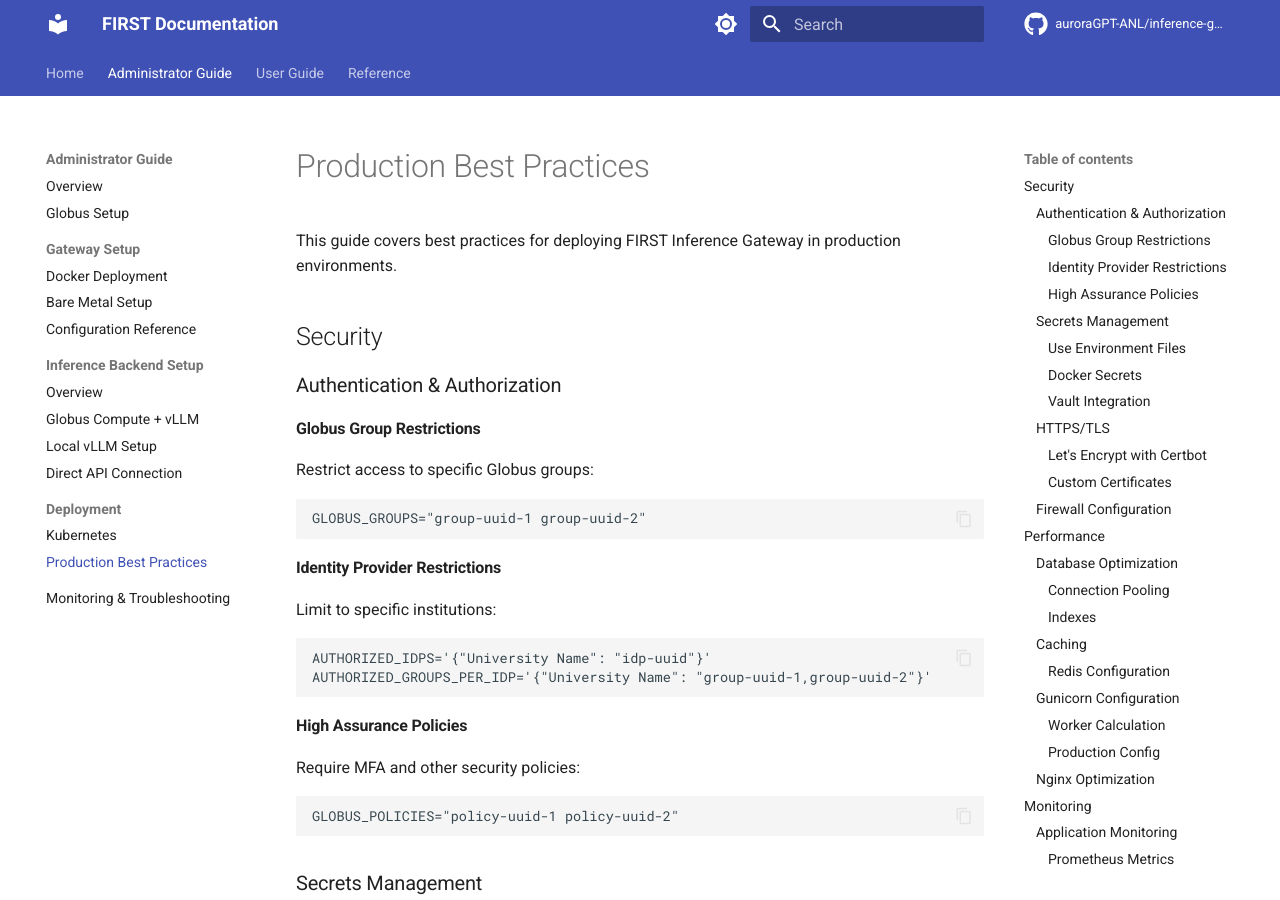
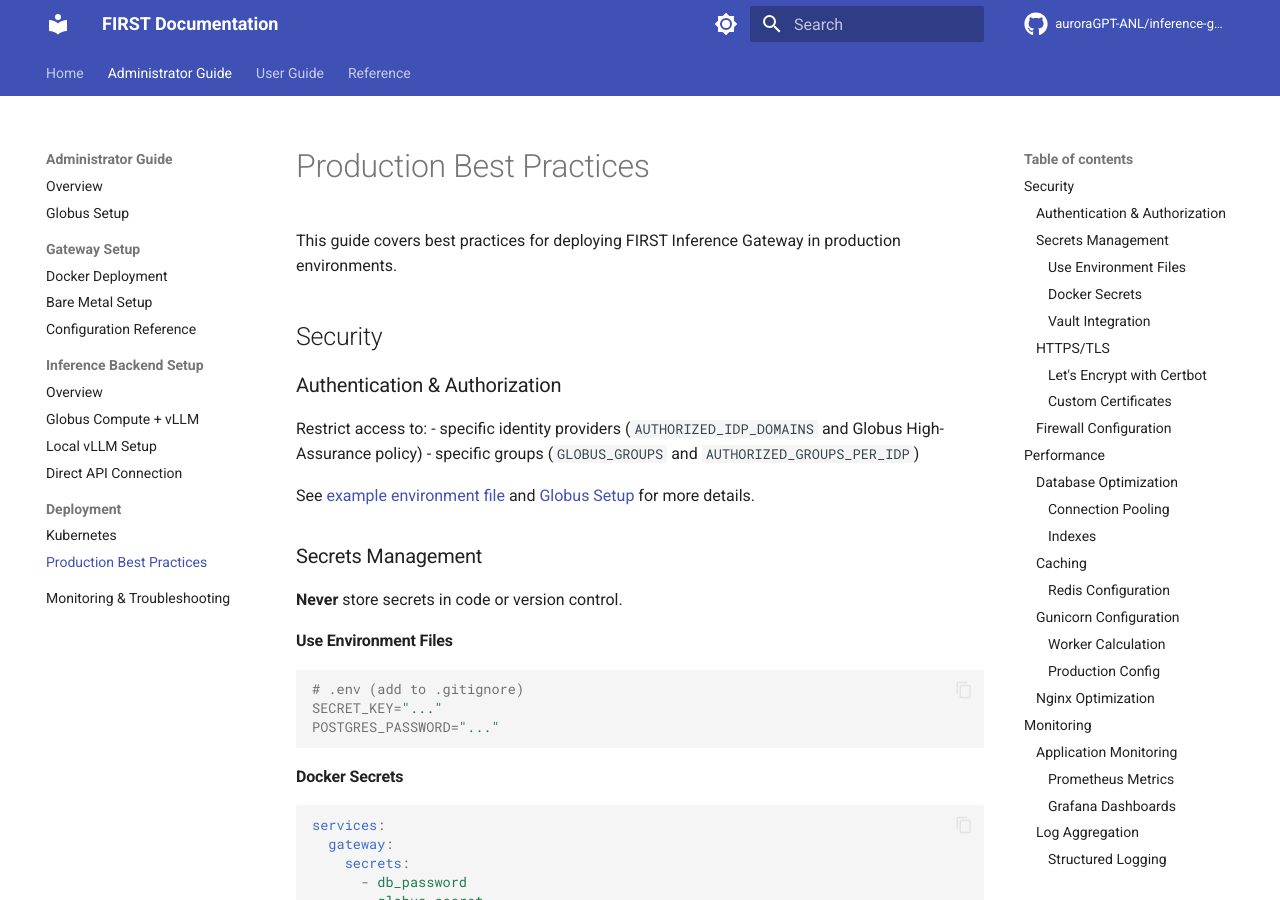
Before and after one commit to auroraGPT-ANL/inference-gateway, an MkDocs documentation site: the page built from docs/admin-guide/deployment/production.md, in a window 1280 px wide and 900 px high. Built offline with MkDocs 1.6.1 and Material for MkDocs 9.7.7, drawn with Linux system fonts in a browser that asks for light colours; comment, search, counter and statistics services are not loaded.

Commit message:
now referring to env.example for examples, to avoid duplication

````diff
--- a/docs/admin-guide/deployment/production.md
+++ b/docs/admin-guide/deployment/production.md
@@ -6,30 +6,11 @@ This guide covers best practices for deploying FIRST Inference Gateway in produc
 
 ### Authentication & Authorization
 
-#### Globus Group Restrictions
+Restrict access to:
+ - specific identity providers (`AUTHORIZED_IDP_DOMAINS` and Globus High-Assurance policy)
+ - specific groups (`GLOBUS_GROUPS` and `AUTHORIZED_GROUPS_PER_IDP`)
 
-Restrict access to specific Globus groups:
-
-```dotenv
-GLOBUS_GROUPS="group-uuid-1 group-uuid-2"
-```
-
-#### Identity Provider Restrictions
-
-Limit to specific institutions:
-
-```dotenv
-AUTHORIZED_IDPS='{"University Name": "idp-uuid"}'
-AUTHORIZED_GROUPS_PER_IDP='{"University Name": "group-uuid-1,group-uuid-2"}'
-```
-
-#### High Assurance Policies
-
-Require MFA and other security policies:
-
-```dotenv
-GLOBUS_POLICIES="policy-uuid-1 policy-uuid-2"
-```
+See [example environment file](https://github.com/auroraGPT-ANL/inference-gateway/blob/main/env.example) and [Globus Setup](../globus-setup/index.md) for more details.
 
 ### Secrets Management
 
````
